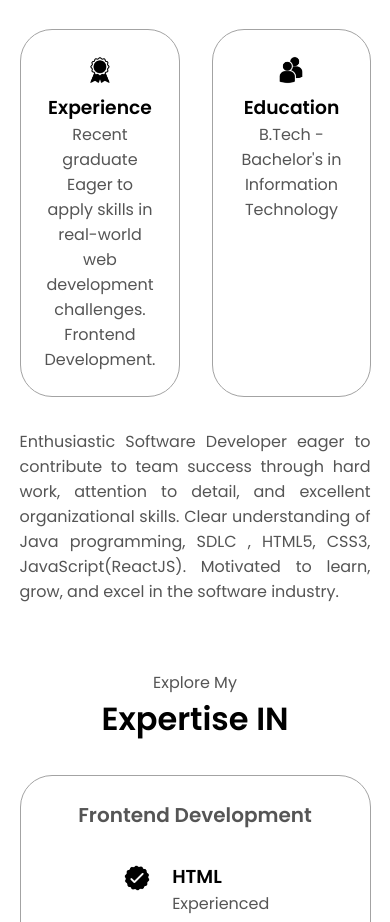
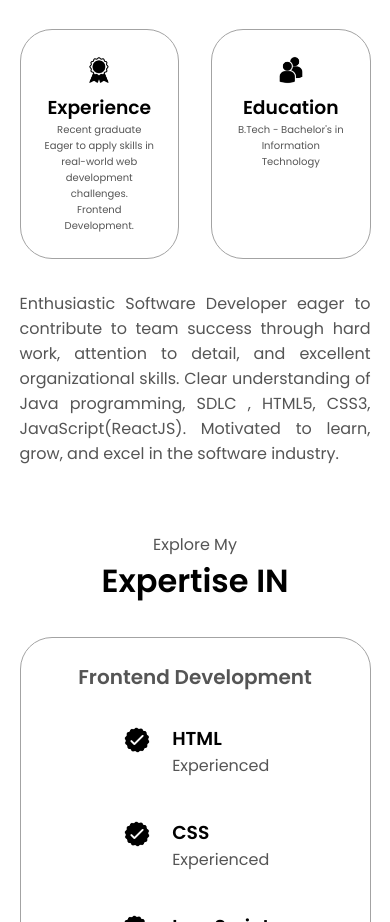
Before and after one commit to imsasioffl/MyPortfolio, a plain HTML site: page index.html in a window 390 px wide. Shown: the part 1133-2055 px from the top of the page. Drawn offline with Linux system fonts and the light colour scheme.

Commit message:
Second commit

```diff
--- a/index.html
+++ b/index.html
@@ -91,7 +91,7 @@
                 class="icon"
               />
               <h3>Experience</h3>
-              <p>Recent graduate Eager to apply skills in real-world web development challenges.<br />Frontend Development.</p>
+              <p class="expAbt">Recent graduate Eager to apply skills in real-world web development challenges.<br />Frontend Development.</p>
             </div>
             <div class="details-container">
               <img
@@ -100,7 +100,7 @@
                 class="icon"
               />
               <h3>Education</h3>
-              <p>B.Tech - Bachelor's in <br />Information Technology</p>
+              <p class="expAbt">B.Tech - Bachelor's in <br />Information Technology</p>
             </div>
           </div>
           <div class="text-container">
--- a/mediaqueries.css
+++ b/mediaqueries.css
@@ -66,6 +66,7 @@
   .about-containers,
   .contact-info-upper-container,
   .btn-container {
+    font-size: 16px;
     flex-wrap: wrap;
   }
   .contact-info-container {
@@ -100,4 +101,7 @@
   .text-container {
     text-align: justify;
   }
+  .expAbt{
+    font-size: 10px;
+  }
 }
```
